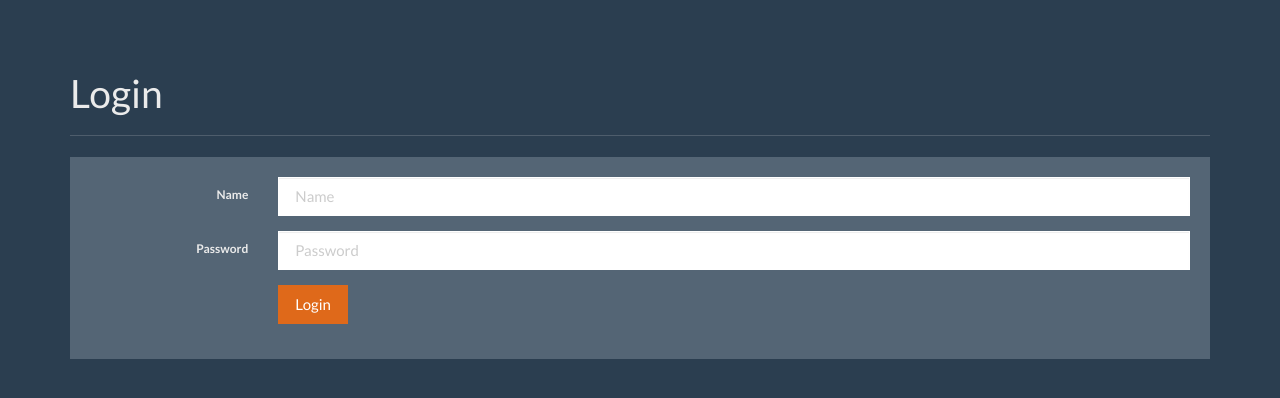
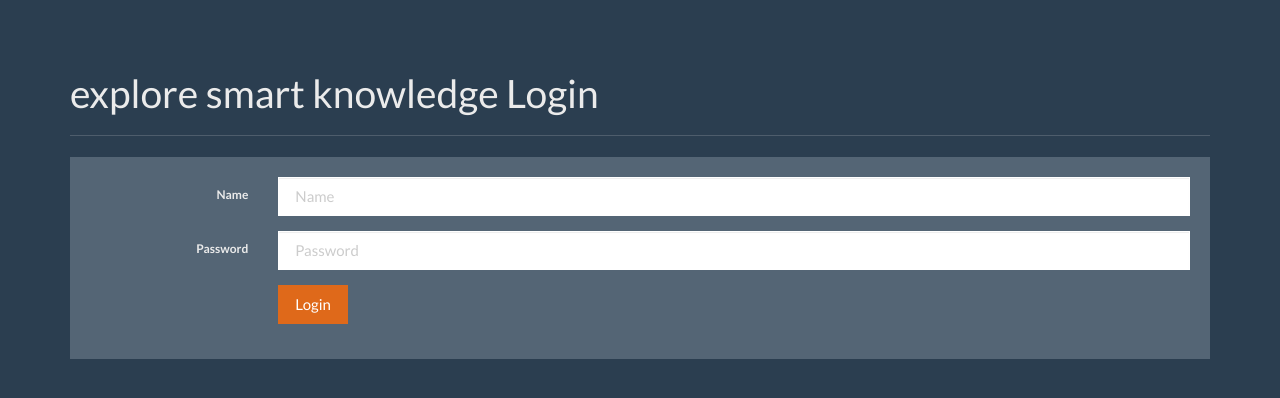
Before and after one commit to ExploreSmartKnowledge/flask_qa_app, a Flask app: page /login in a window 1280 px wide. Shown: the part 40-438 px from the top of the page. Run offline with Flask 2, Linux system fonts and the light colour scheme; some libraries are stand-ins or nearby versions.

Commit message:
Update login.html

```diff
--- a/flask_qa/templates/login.html
+++ b/flask_qa/templates/login.html
@@ -3,7 +3,7 @@
 
 {% block content %}
       <div class="page-header">
-        <h1>Login</h1>
+        <h1>explore smart knowledge Login</h1>
       </div>
         <div class="row">
           <div class="col-lg-12">
```
